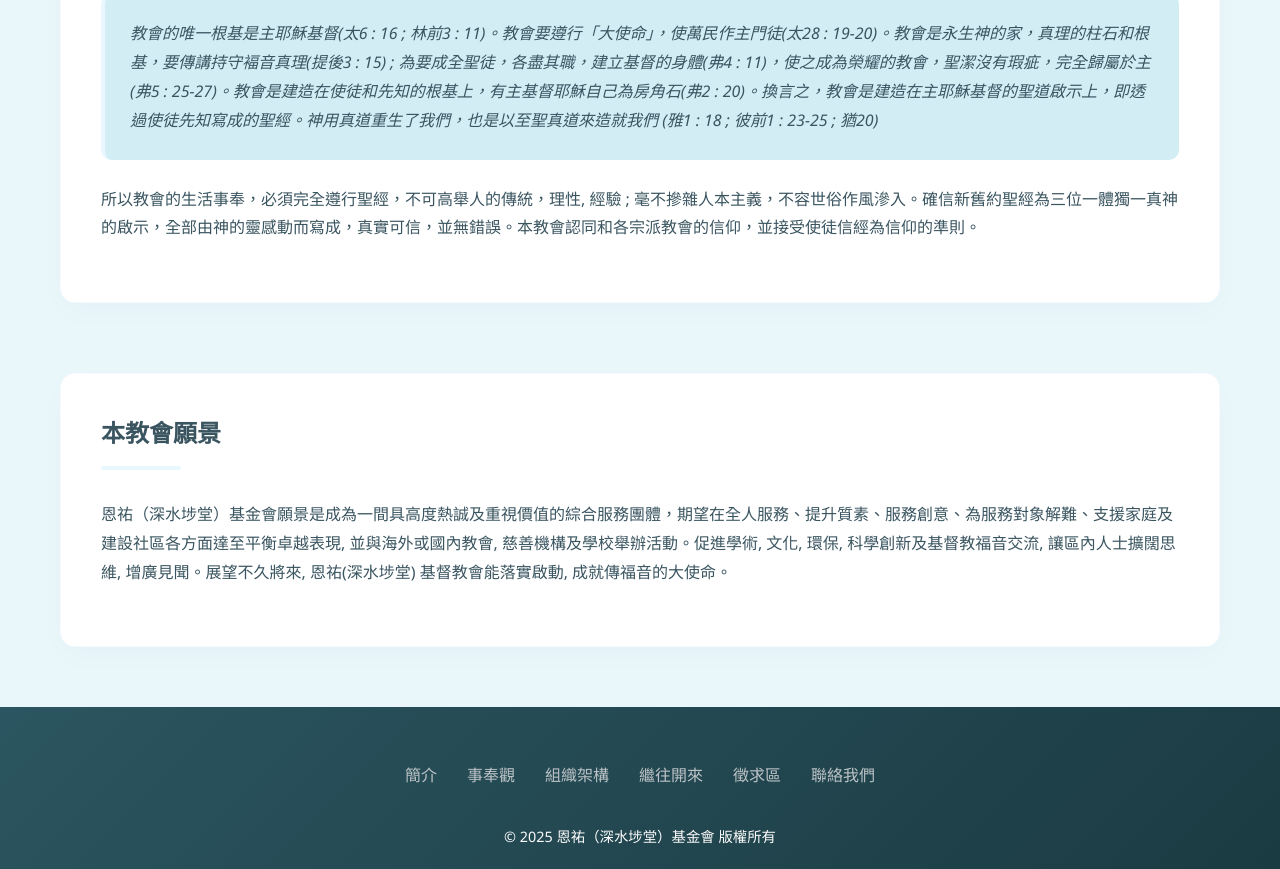
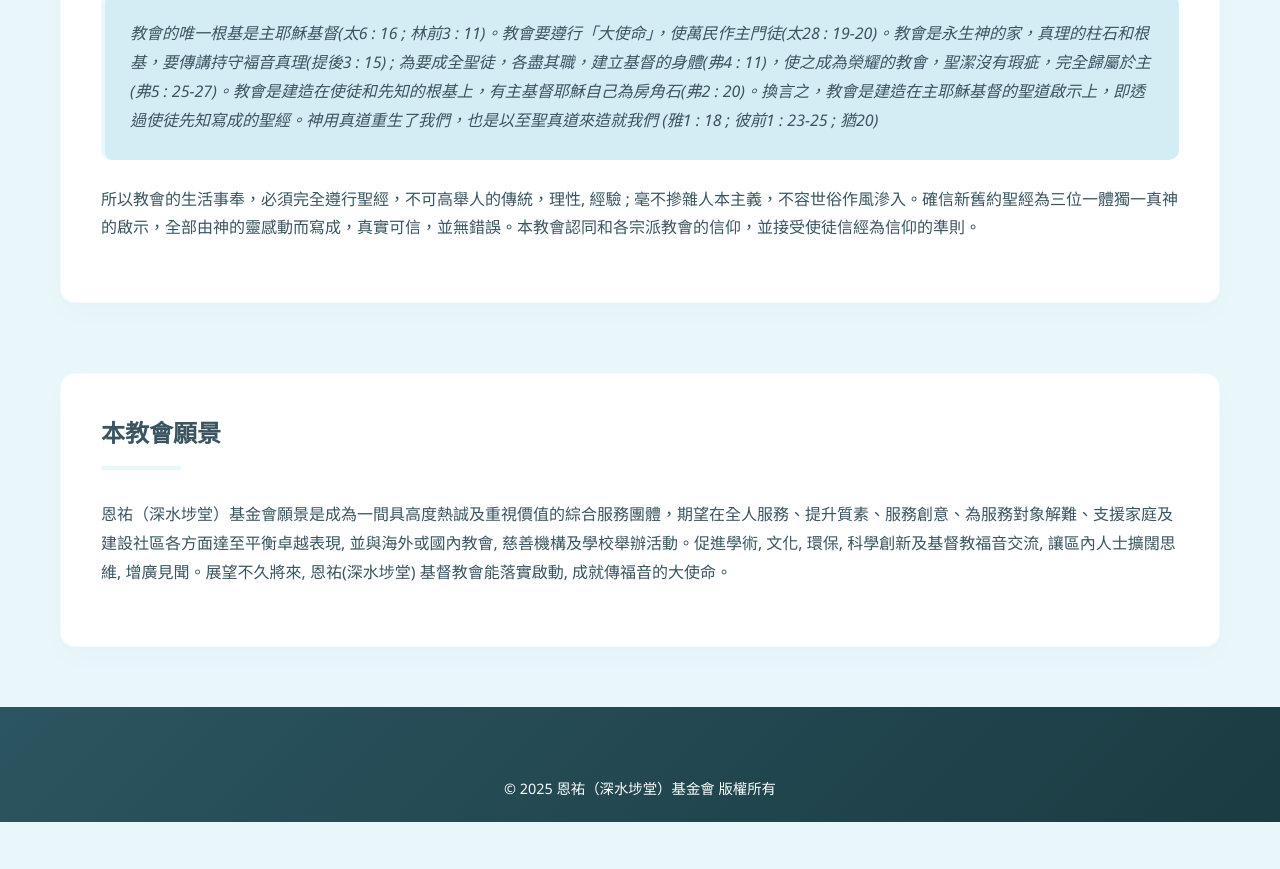
Before and after one commit to james1502/church, a plain HTML site: page Introduction.html in a window 1280 px wide. Shown: the part 2362-3231 px from the top of the page. After the commit the page ends 3184 px from the top, so only its background shows below. Drawn offline with Linux system fonts and the light colour scheme.

Commit message:
Update Introduction.html

```diff
--- a/Introduction.html
+++ b/Introduction.html
@@ -659,14 +659,7 @@
 
   <footer class="footer">
     <div class="container">
-      <div class="footer-links">
-        <a href="Introduction.html" class="footer-link">簡介</a>
-        <a href="Church.html" class="footer-link">事奉觀</a>
-        <a href="org.html" class="footer-link">組織架構</a>
-        <a href="events.html" class="footer-link">繼往開來</a>
-        <a href="Solicitation_Area.html" class="footer-link">徵求區</a>
-        <a href="Contact.html" class="footer-link">聯絡我們</a>
-      </div>
+
       <div class="copyright">
         © 2025 恩祐（深水埗堂）基金會 版權所有
       </div>
```
